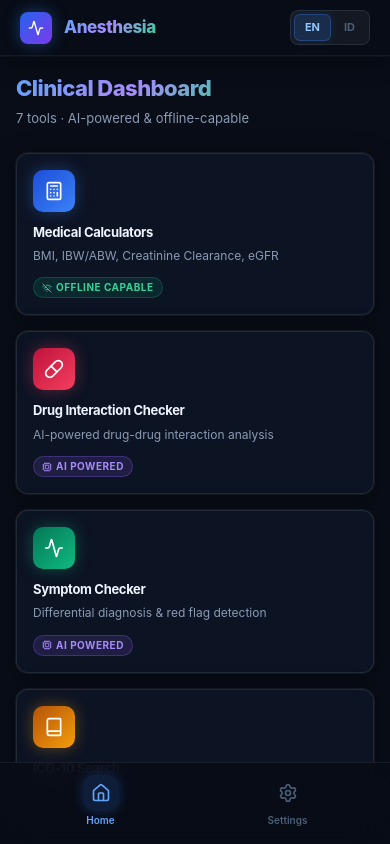
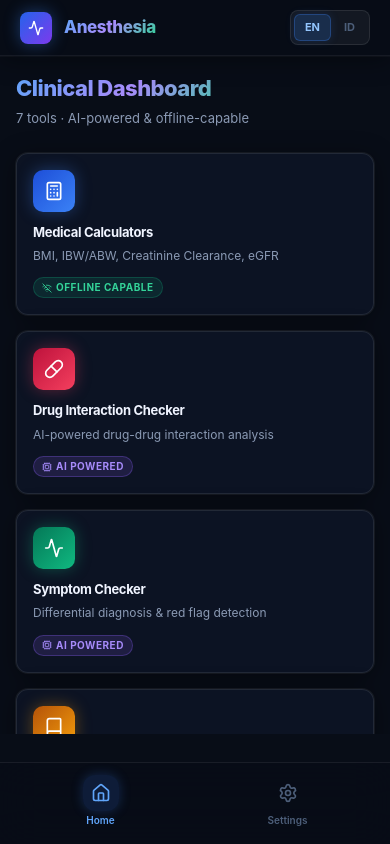
Before and after one commit to rizqihan/Anesthesia, a Next.js app: page / in a window 390 px wide. Built offline with nearby package versions, Linux system fonts and the light colour scheme.

Commit message:
fix: increase bottom padding in AppShell layout to prevent content clipping on mobile

```diff
--- a/components/AppShell.tsx
+++ b/components/AppShell.tsx
@@ -155,7 +155,7 @@ export default function AppShell({ children }: { children: React.ReactNode }) {
       </header>
 
       {/* ─── Main Layout ─── */}
-      <div className="flex flex-1 overflow-hidden pt-[56px] md:pt-0 pb-[60px] md:pb-0 relative">
+      <div className="flex flex-1 overflow-hidden pt-[56px] md:pt-0 pb-[110px] md:pb-0 relative">
         {/* Sidebar (Desktop) */}
         <motion.nav
           initial={false}
```
